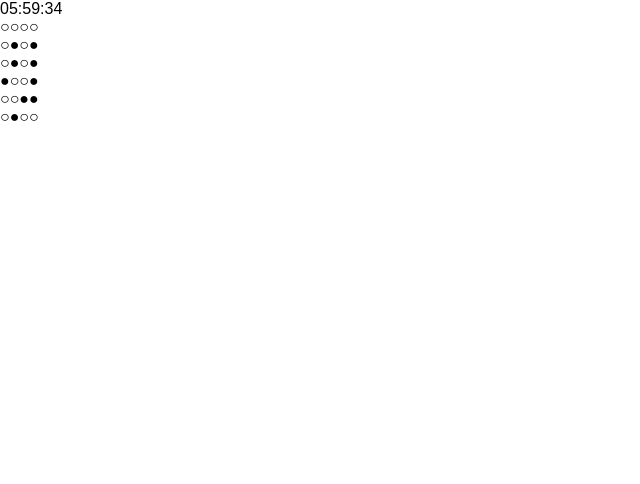
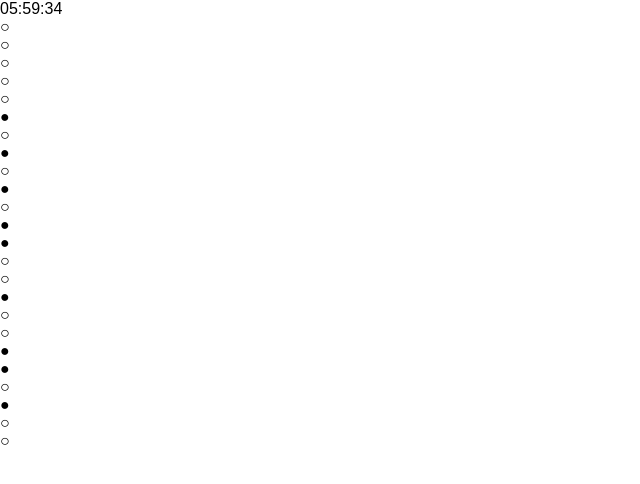
Before and after one commit to hwigyeompark/React-Practice, a React (Create React App) app: page / in a window 1280 px wide. Shown: the top 484 px of the page, without its empty margins (0-640 px from the left). Built offline with nearby package versions, Linux system fonts and the light colour scheme.

Commit message:
update Digit and add DigitOne

```diff
--- a/src/component/Digit.js
+++ b/src/component/Digit.js
@@ -1,18 +1,16 @@
 import React,{Component} from 'react';
+import DigitOne from "./DigitOne";
 
 class Digit extends Component{
-     binaryShape = (num) => {
-        const binary = parseInt(num, 10).toString(2).padStart(4, '0');
-        let result = '';
-        for (let i = 0; i< binary.length; i++){
-            result += binary.substr(i, 1) === '0' ? '○':'●';
-        }
-        return result;
-    };
+     binaryShape = (num) => parseInt(num, 10).toString(2).padStart(4, '0');
+
     render(){
         return(
             <div>
-                <div>{this.binaryShape(this.props.value)}</div>
+                <DigitOne value={this.binaryShape(this.props.value).substr(0, 1)}/>
+                <DigitOne value={this.binaryShape(this.props.value).substr(1, 1)}/>
+                <DigitOne value={this.binaryShape(this.props.value).substr(2, 1)}/>
+                <DigitOne value={this.binaryShape(this.props.value).substr(3, 1)}/>
             </div>
         );
     }
--- /dev/null
+++ b/src/component/DigitOne.js
@@ -0,0 +1,13 @@
+import React,{Component} from 'react';
+
+class DigitOne extends Component{
+    render(){
+        return(
+            <div>
+                <span>{this.props.value === '0' ? '○':'●'}</span>
+            </div>
+        );
+    }
+}
+
+export default DigitOne;
```
